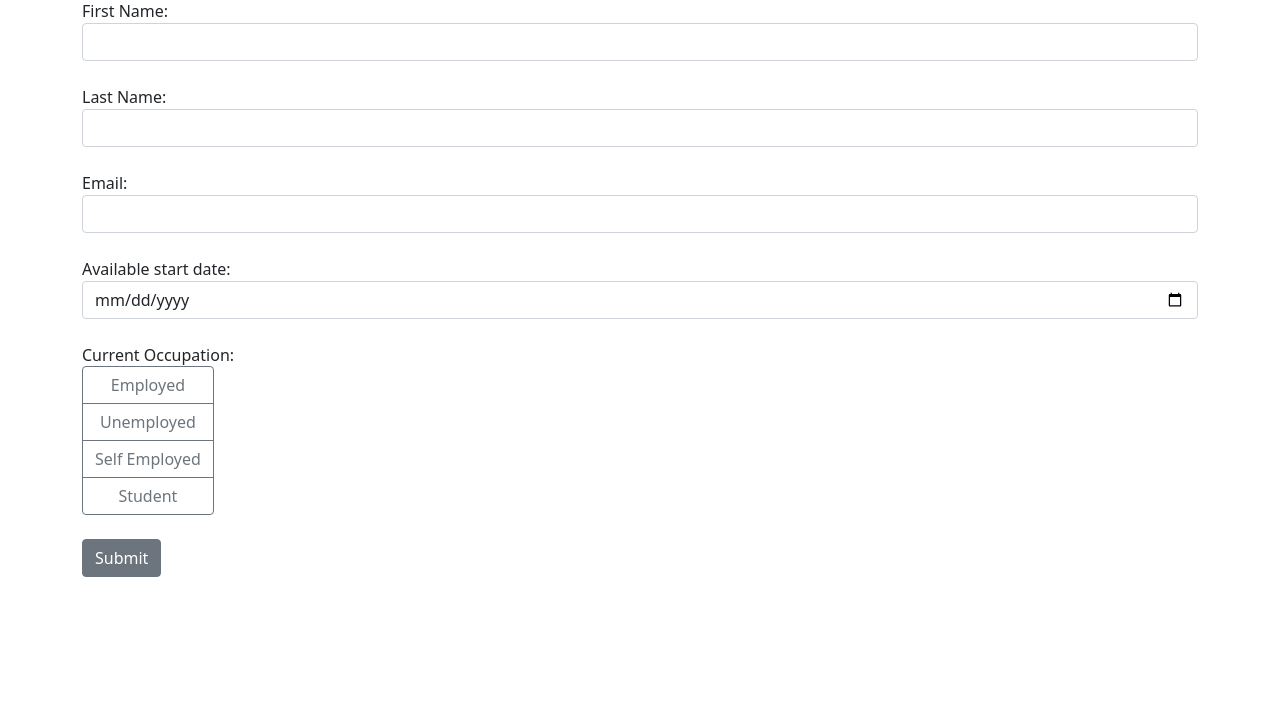
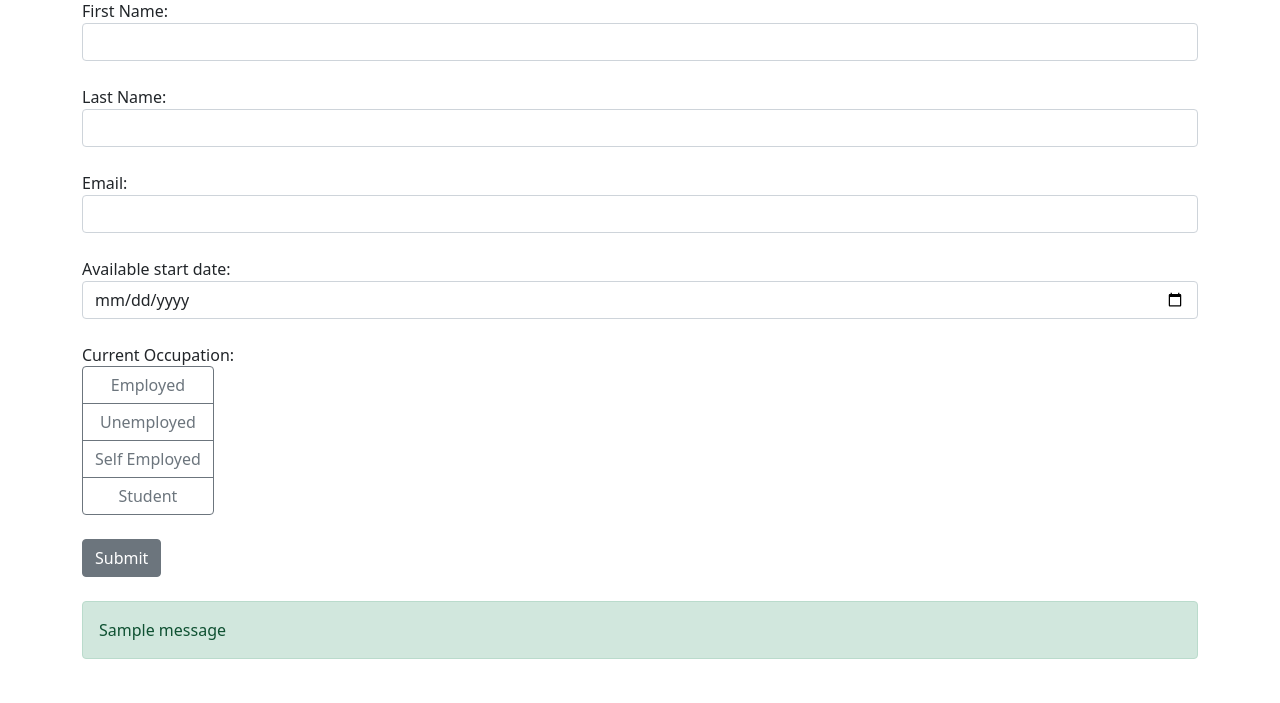
Before and after one commit to Chinmay014/JobApplicationWebApp-Flask, a Flask app: page / in a window 1280 px wide. Shown: the part 97-800 px from the top of the page. Run offline with Flask 3, Linux system fonts and the light colour scheme; tables that the repository leaves empty hold one stand-in row (values such as "Sample post"); one stand-in notice (Sample message) is shown.

Commit message:
add submission notification

```diff
--- a/main.py
+++ b/main.py
@@ -1,4 +1,4 @@
-from flask import Flask, render_template, request
+from flask import Flask, render_template, request, flash
 from flask_sqlalchemy import SQLAlchemy
 from datetime import datetime
 
@@ -21,6 +21,7 @@ class Form(db.Model):
 def index():
     if request.method=="POST":
         # the method looks for the 'name' attribute of the tags in <div>
+
         first_name = request.form["first-name"]
         last_name = request.form["last-name"]
         email = request.form["email"]
@@ -31,6 +32,8 @@ def index():
         form = Form(name=first_name,surname=last_name,email=email,date=date_obj,occupation=occupation)
         db.session.add(form)
         db.session.commit()
+        flash(f"{first_name}, your form was sent successfully!","success")
+        print("You Here!")
 
     return render_template("index.html")
 
--- a/templates/index.html
+++ b/templates/index.html
@@ -44,10 +44,23 @@
                 </div>
             </div>
             <button class="btn btn-secondary mb-4" type="submit">Submit</button>
-            <script src="https://code.jquery.com/jquery-3.6.0.min.js"></script>
-            <script src="https://cdn.jsdelivr.net/npm/bootstrap@5.1.3/dist/js/bootstrap.min.js"></script>
+
+            {% with messages = get_flashed_messages() %}
+                <!-- {{messages}} -->
+                {% if messages %}
+                <div class="alert alert-success">
+                    {% for message in messages %}
+                        {{ message }}
+                    {% endfor %}
+                <!-- Hello -->
+                </div>
+                {% endif %}
+            {% endwith %}
+
         </form>
     </div>
+    <script src="https://code.jquery.com/jquery-3.6.0.min.js"></script>
+    <script src="https://cdn.jsdelivr.net/npm/bootstrap@5.1.3/dist/js/bootstrap.min.js"></script>
 </body>
 
 </html>
```
